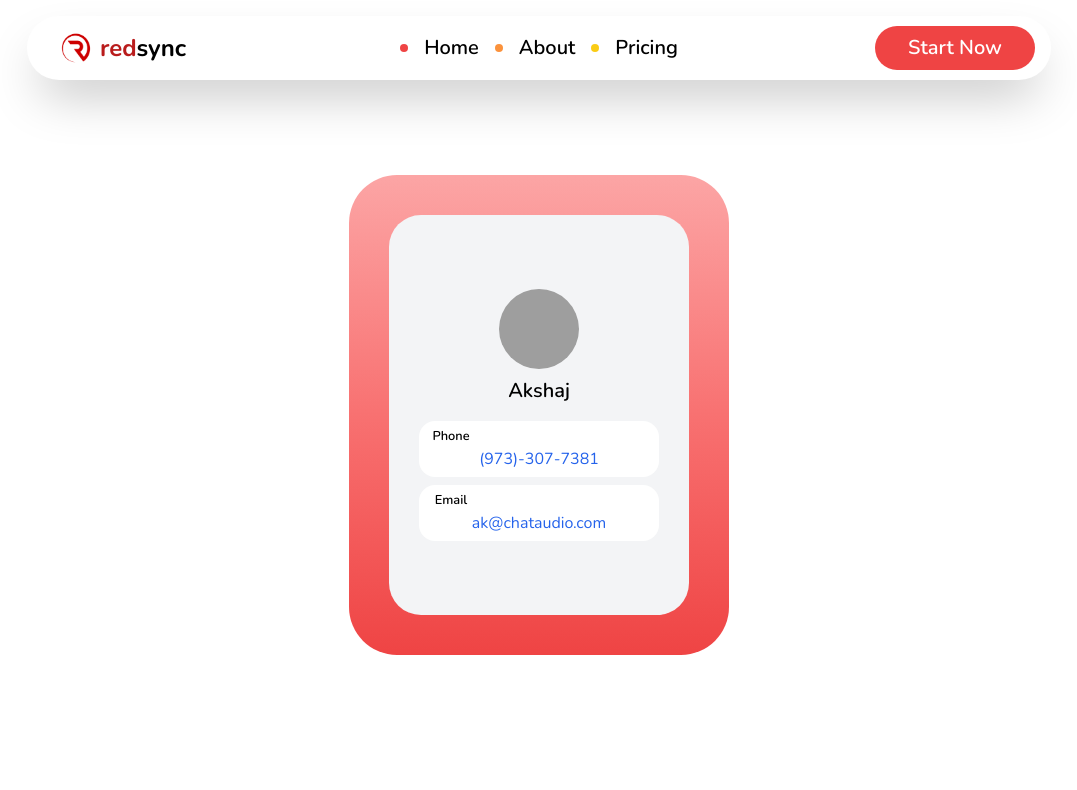
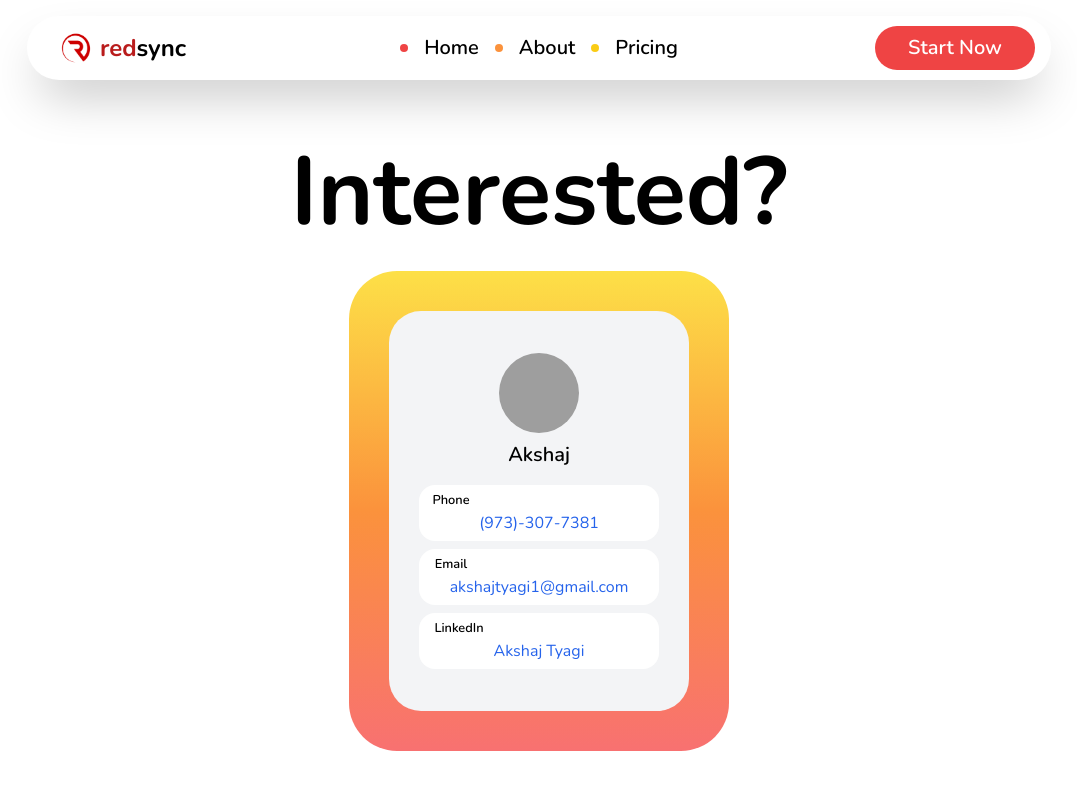
Before and after one commit to johnnyvish/redsync-web, a Next.js app: page /contact in a window 1280 px wide. Shown: the top 790 px of the page, without its empty margins (101-1178 px from the left). Built offline with nearby package versions, Linux system fonts and the light colour scheme; grey boxes are pictures that could not be loaded.

Commit message:
bug fixes + contact

```diff
--- a/app/contact/page.js
+++ b/app/contact/page.js
@@ -40,8 +40,11 @@ export default function About() {
         </button>
       </nav>
       <section className="flex flex-col justify-center items-center min-h-screen">
+        <h1 className="text-5xl md:text-6xl lg:text-8xl font-bold text-black mt-24">
+          Interested?
+        </h1>
         <div className="flex flex-col items-center">
-          <div className="flex flex-col lg:flex-row bg-gradient-to-b from-red-300 via-red-400 to-red-500 mt-[30px] p-[28px] md:p-[40px] rounded-[48px] justify-center items-center">
+          <div className="flex flex-col lg:flex-row bg-gradient-to-b from-yellow-300 via-orange-400 to-red-400 mt-[30px] p-[28px] md:p-[40px] rounded-[48px] justify-center items-center">
             <div className="h-[400px] w-[300px] bg-gray-100 rounded-[32px] flex flex-col justify-center">
               <div className="space-y-[16px]">
                 <div className="flex flex-col items-center">
@@ -67,9 +70,23 @@ export default function About() {
                     <p className="ml-[-176px] text-[12.8px] font-semibold">
                       Email
                     </p>
-                    <a href="mailto:ak@chataudio.com">
+                    <a href="mailto:akshajtyagi1@gmail.com">
                       <p className="text-[16px] text-blue-600 cursor-pointer transition-transform ease-in-out duration-300 md:hover:scale-105">
-                        ak@chataudio.com
+                        akshajtyagi1@gmail.com
+                      </p>
+                    </a>
+                  </div>
+                  <div className="mt-[32px] flex flex-col justify-center items-center w-[240px] h-[56px] bg-white rounded-[16px]">
+                    <p className="ml-[-160px] text-[12.8px] font-semibold">
+                      LinkedIn
+                    </p>
+                    <a
+                      href="https://www.linkedin.com/in/akshaj-tyagi-6843341b6/"
+                      target="_blank"
+                      rel="noopener noreferrer"
+                    >
+                      <p className="text-[16px] text-blue-600 cursor-pointer transition-transform ease-in-out duration-300 md:hover:scale-105">
+                        Akshaj Tyagi
                       </p>
                     </a>
                   </div>
--- a/app/page.js
+++ b/app/page.js
@@ -53,18 +53,16 @@ export default function Home() {
             scrub: 1,
           },
         })
-        .to(".scale-sensor", { left: "45%", bottom: "45%" }) // blood
-        .to(".tape-sensor", { right: "45%", bottom: "45%" }, "<")
-        .to(".blood-pressure-sensor", { left: "45%", top: "45%" }, "<")
+        .to(".smart-ring-sensor", { right: "45%", bottom: "45%" }, "<")
+        .to(".scale-sensor", { left: "45%", top: "45%" }, "<")
         .to(".nfc-sensor", { right: "45%" }, "<")
-        .to(".scale-sensor", { left: "25%", bottom: "27%" }) // blood
-        .to(".tape-sensor", { right: "24%", bottom: "20%" }, "<") // "<" means start at the same time as the previous animation
-        .to(".blood-pressure-sensor", { left: "28%", top: "18%" }, "<")
-        .to(".smart-ring-sensor", { right: "24%", top: "25%" }, "<")
+        .to(".blood-pressure-sensor", { left: "25%", bottom: "20%" })
+        .to(".smart-ring-sensor", { right: "24%", bottom: "20%" }, "<") // "<" means start at the same time as the previous animation
+        .to(".scale-sensor", { left: "28%", top: "18%" }, "<")
+        .to(".tape-sensor", { right: "19%", top: "19%" }, "<")
         .to(".glucose-sensor", { left: "8%", top: "44%" }, "<")
         .to(".nfc-sensor", { right: "4%", bottom: "44%" }, "<")
-        .from(".pricing", { opacity: 0, scale: 0 }, "<")
-        .to(".buffer", { height: 0, autoAlpha: 0 }, "<");
+        .from(".pricing", { opacity: 0, scale: 0 }, "<");
     }, app.current);
 
     return () => ctx.revert();
@@ -463,30 +461,30 @@ export default function Home() {
               </div>
             </div>
           </div>
-          <div className="sensors-section relative min-h-screen w-[100%]">
+          <div className="z-[1000] sensors-section relative min-h-screen w-[100%]">
             <img
-              className="z-[5] smart-ring-sensor absolute w-[100px] h-[100px] md:w-[200px] md:h-[200px] right-1/2 top-1/2 translate-x-1/2 -translate-y-1/2 rounded-[24px] shadow-2xl"
-              src="/smart-ring-sensor.png"
+              className="z-[6] blood-pressure-sensor absolute w-[100px] h-[100px] md:w-[200px] md:h-[200px] left-1/2 bottom-1/2 -translate-x-1/2 translate-y-1/2 rounded-[24px] shadow-2xl"
+              src="/blood-pressure-sensor.png"
             ></img>
             <img
-              className="z-[4] blood-pressure-sensor absolute w-[100px] h-[100px] md:w-[200px] md:h-[200px] left-1/2 top-1/2 -translate-x-1/2 -translate-y-1/2 rounded-[24px] shadow-2xl"
-              src="/blood-pressure-sensor.png"
+              className="z-[5] tape-sensor absolute w-[80px] h-[80px] md:w-[160px] md:h-[160px]  right-1/2 top-1/2 translate-x-1/2 -translate-y-1/2 rounded-[24px] shadow-2xl"
+              src="/tape-sensor.png"
+            ></img>
+            <img
+              className="z-[4] scale-sensor absolute w-[80px] h-[80px] md:w-[160px] md:h-[160px] left-1/2 top-1/2 -translate-x-1/2 -translate-y-1/2 rounded-[24px] shadow-2xl"
+              src="/scale-sensor.png"
             ></img>
             <img
               className="z-[3] glucose-sensor absolute w-[100px] h-[100px] md:w-[200px] md:h-[200px] left-1/2 top-1/2 -translate-x-1/2 -translate-y-1/2 rounded-[24px] shadow-2xl"
               src="/glucose-sensor.png"
             ></img>
             <img
-              className="z-[2] tape-sensor absolute w-[80px] h-[80px] md:w-[160px] md:h-[160px] right-1/2 bottom-1/2 translate-x-1/2 translate-y-1/2 rounded-[24px] shadow-2xl"
-              src="/tape-sensor.png"
+              className="z-[2] smart-ring-sensor absolute w-[100px] h-[100px] md:w-[200px] md:h-[200px] right-1/2 bottom-1/2 translate-x-1/2 translate-y-1/2 rounded-[24px] shadow-2xl"
+              src="/smart-ring-sensor.png"
             ></img>
             <img
               className="z-[1] nfc-sensor absolute w-[80px] h-[80px] md:w-[160px] md:h-[160px] right-1/2 top-1/2 translate-x-1/2 -translate-y-1/2 rounded-[24px] shadow-2xl"
               src="/nfc-sensor.png"
-            ></img>
-            <img
-              className="z-[0] scale-sensor absolute w-[80px] h-[80px] md:w-[160px] md:h-[160px] left-1/2 bottom-1/2 -translate-x-1/2 translate-y-1/2 rounded-[24px] shadow-2xl"
-              src="/scale-sensor.png"
             ></img>
 
             <div class="pricing absolute left-1/2 top-1/2 -translate-x-1/2 -translate-y-1/2 flex flex-col justify-center items-center space-y-4 md:space-y-8">
@@ -500,12 +498,12 @@ export default function Home() {
                 all in one monthly subscription.
               </h3>
 
-              <button className="text-2xl font-bold bg-red-600 p-4 rounded-[32px] font-semibold text-white w-[180px]">
+              <button className="text-md md:text-2xl font-bold bg-red-600 p-2 md:p-4 rounded-[32px] font-semibold text-white w-[120px] md:w-[180px]">
                 <a href="/contact">Start Now</a>
               </button>
             </div>
           </div>
-          <div className="buffer relative min-h-screen w-full"></div>
+          <div className="relative min-h-screen w-full z-0"></div>
         </div>
       </main>
     </ReactLenis>
```
